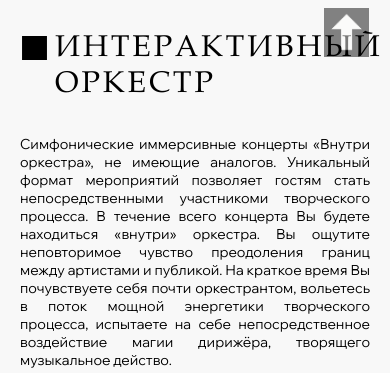
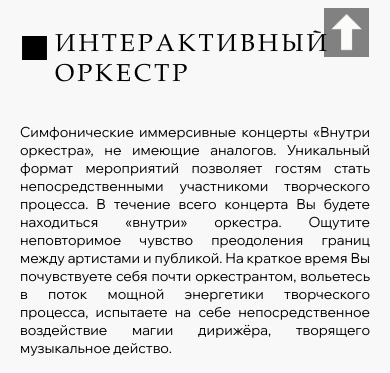
Before and after one commit to Ri1904/victoria-dobrovolskaya, a website: page interactive.html in a window 390 px wide. Shown: the part 741-1114 px from the top of the page. Drawn offline with Linux system fonts and the light colour scheme.

Commit message:
fixed design

```diff
--- a/interactive.html
+++ b/interactive.html
@@ -37,10 +37,14 @@
             <a href="rcso.html" class="header-menu-link"> рксо </a>
           </li>
           <li class="header-menu-item">
-            <a href="https://vaorchestra.com/" class="header-menu-link"> victoria artis </a>
+            <a href="https://vaorchestra.com/" class="header-menu-link">
+              victoria artis
+            </a>
           </li>
           <li class="header-menu-item">
-            <a href="interactive.html" class="header-menu-link is-active"> интерактивный оркестр </a>
+            <a href="interactive.html" class="header-menu-link is-active">
+              интерактивный оркестр
+            </a>
           </li>
           <!--<li class="header-menu-item">
           <a href="#0" class="header-menu-link">
@@ -71,12 +75,22 @@
     <main class="rcso-main">
       <section class="interactive-page-cover"></section>
       <section class="page-content">
-        <h1 class="section-title">интерактивный оркестр</h1>
+        <h1 class="section-title interactive-title">интерактивный оркестр</h1>
         <p class="rcso-page-description">
-          Симфонические иммерсивные  концерты «Внутри оркестра», не имеющие аналогов.  Уникальный формат мероприятий позволяет гостям стать непосредственными участникоми творческого процесса.  В течение всего концерта  Вы будете находиться «внутри»  оркестра.  Вы ощутите неповторимое чувство преодоления границ между артистами и публикой.  На краткое время Вы  почувствуете себя почти оркестрантом,  вольетесь в поток мощной энергетики творческого процесса, испытаете на   себе  непосредственное воздействие магии дирижёра, творящего музыкальное действо.
+          Симфонические иммерсивные концерты «Внутри оркестра», не имеющие
+          аналогов. Уникальный формат мероприятий позволяет гостям стать
+          непосредственными участникоми творческого процесса. В течение всего
+          концерта Вы будете находиться «внутри» оркестра. Ощутите
+          неповторимое чувство преодоления границ между артистами и публикой. На
+          краткое время Вы почувствуете себя почти оркестрантом, вольетесь в
+          поток мощной энергетики творческого процесса, испытаете на себе
+          непосредственное воздействие магии дирижёра, творящего музыкальное
+          действо.
         </p>
         <p class="rcso-page-description">
-          Количество мест внутри оркестра ограничено. В зависимости от Ваших предпочтений, возможна рассадка ближе или дальше от музыкального эпицентра.
+          Количество мест внутри оркестра ограничено. В зависимости от Ваших
+          предпочтений, возможна рассадка ближе или дальше от музыкального
+          эпицентра.
         </p>
         <p class="rcso-page-description">
           Автор идеи, дирижер - Виктория Добровольская
--- a/stylelint.config.js
+++ b/stylelint.config.js
@@ -1,5 +1,3 @@
 module.exports = {
-  rules: {
-
-  }
-}
+  rules: {},
+};
--- a/styles/interactive.css
+++ b/styles/interactive.css
@@ -2,3 +2,9 @@
   background: url(../images/media-image\ \(1\).jpg) center/cover no-repeat;
   min-height: 80vh;
 }
+
+@media (max-width: 520px) {
+  .interactive-title {
+    font-size: clamp(1.188rem, -0.391rem + 7.895vi, 2.125rem);
+  }
+}
--- a/styles/style.css
+++ b/styles/style.css
@@ -275,6 +275,7 @@
   font-size: 50px;
   letter-spacing: 3px;
   text-transform: uppercase;
+  max-inline-size: 100%;
 }
 
 .bio-title {
@@ -491,19 +492,19 @@
   grid-template-columns: repeat(6, 1fr);
   grid-template-rows: repeat(13, max-width 250px);
   grid-template-areas:
-    "thirteen thirteen thirteen thirteen seven seven"
-    "thirteen thirteen thirteen thirteen seven seven"
-    "eleven eleven eleven eleven seven seven"
-    "eleven eleven eleven eleven five five"
-    "three three eight eight five five"
-    "six six fourteen fourteen fourteen fourteen"
-    "fifteen fifteen fourteen fourteen fourteen fourteen"
-    "fifteen fifteen nine nine nine nine"
-    "sixteen sixteen nine nine nine nine"
-    "one one one one two two"
-    "one one one one four four"
-    "twelve twelve twelve ten ten ten"
-    "twelve twelve twelve ten ten ten";
+    'thirteen thirteen thirteen thirteen seven seven'
+    'thirteen thirteen thirteen thirteen seven seven'
+    'eleven eleven eleven eleven seven seven'
+    'eleven eleven eleven eleven five five'
+    'three three eight eight five five'
+    'six six fourteen fourteen fourteen fourteen'
+    'fifteen fifteen fourteen fourteen fourteen fourteen'
+    'fifteen fifteen nine nine nine nine'
+    'sixteen sixteen nine nine nine nine'
+    'one one one one two two'
+    'one one one one four four'
+    'twelve twelve twelve ten ten ten'
+    'twelve twelve twelve ten ten ten';
   gap: 10px;
 }
 
@@ -1273,7 +1274,6 @@
 }
 
 @media (max-width: 520px) {
-
   .cover {
     max-height: 59vh;
     width: 100vw;
@@ -1351,7 +1351,6 @@
 }
 
 @media (max-width: 485px) {
-
   .cover-title-wrapper {
     left: 45px;
   }
```
Also changed, not shown: index.html (+15 -9 lines), press.html (+3 -1 lines), rcso.html (+3 -1 lines).
